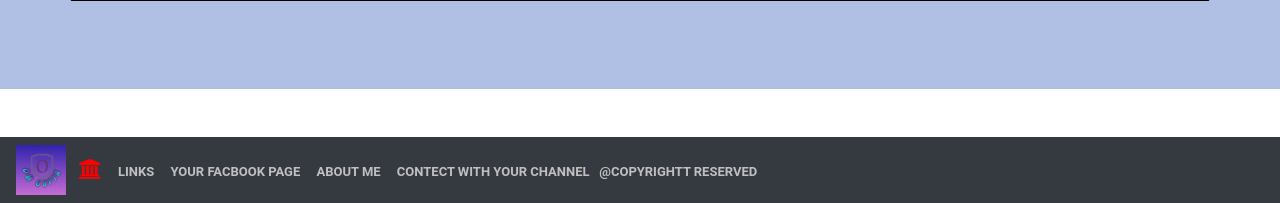
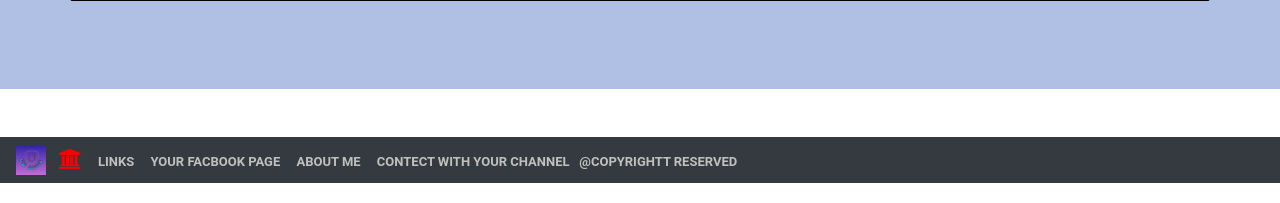
Before and after one commit to OMGUPTA21/education.github.io, a PHP site: page /login1.html in a window 1280 px wide; the page is wider, and only the part inside the window is pictured. Shown: the part 4163-4366 px from the top of that part. Run offline with PHP 8.4, Linux system fonts and the light colour scheme.

Commit message:
Update style20.css

```diff
--- a/style20.css
+++ b/style20.css
@@ -3,7 +3,7 @@
 }
 
 #edu{
-    width : 50px;
+    width : 30px;
 }
 
 h2{
```
